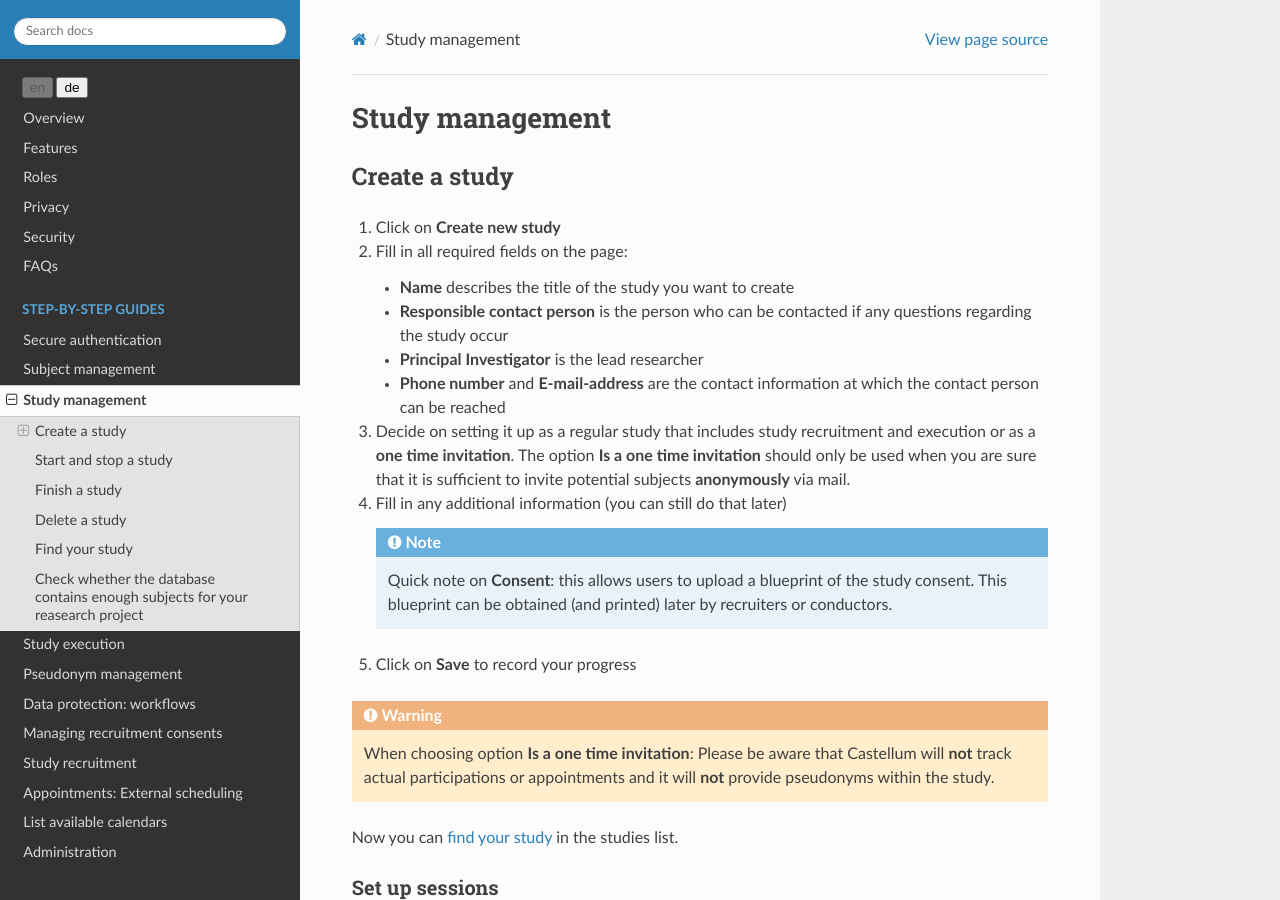
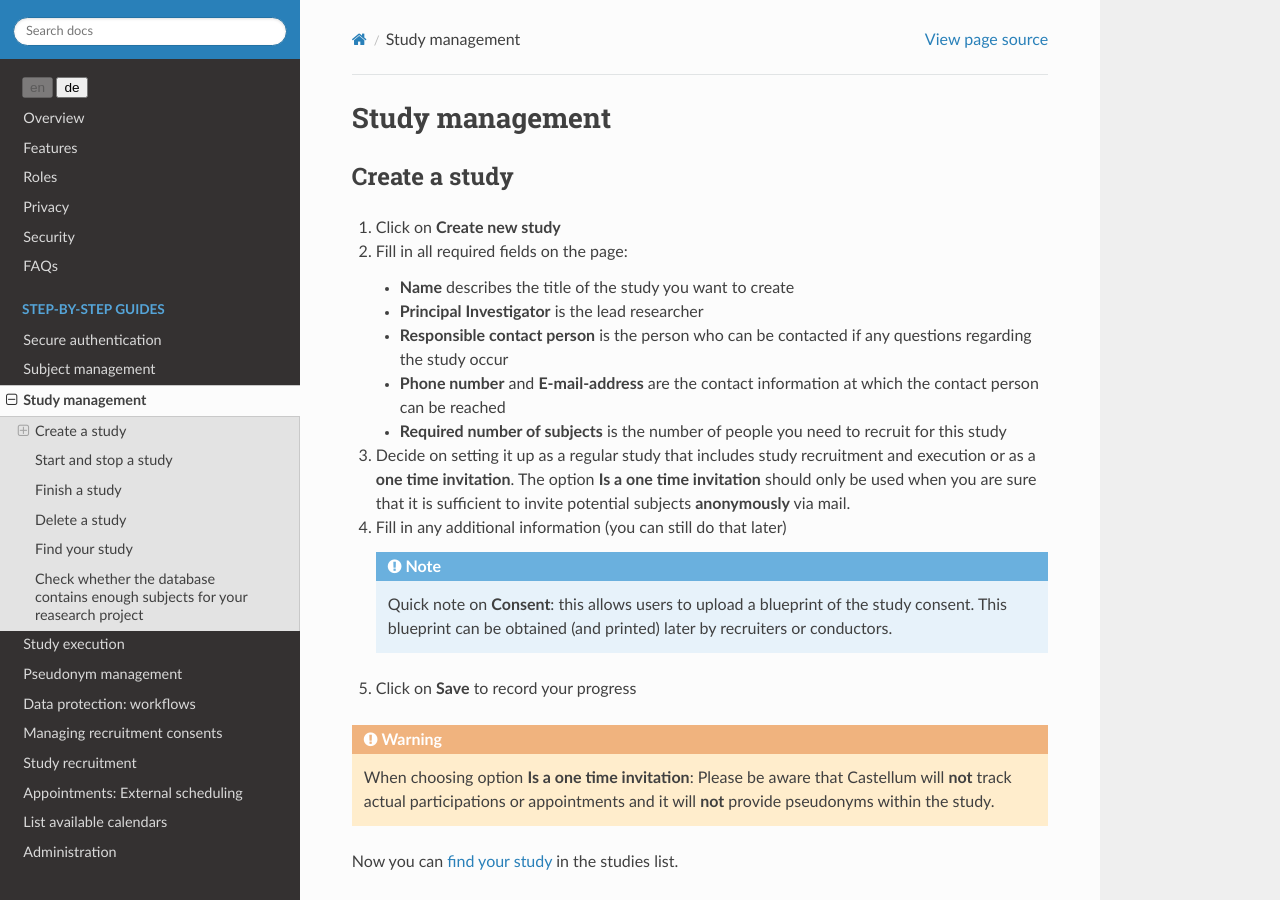
Before and after one commit to DouglasNeuroInformatics/castellum, a Sphinx documentation site: the page built from source/guides/study-management.rst, in a window 1280 px wide and 900 px high. Built offline with Sphinx 7.4.7 and the Read the Docs theme 2.0.0, drawn with Linux system fonts in a browser that asks for light colours.

Commit message:
adapt study create guide to new UI

```diff
--- a/source/guides/study-management.rst
+++ b/source/guides/study-management.rst
@@ -13,11 +13,13 @@ Create a study
 2.  Fill in all required fields on the page:
 
     -   **Name** describes the title of the study you want to create
+    -   **Principal Investigator** is the lead researcher
     -   **Responsible contact person** is the person who can be contacted if
         any questions regarding the study occur
-    -   **Principal Investigator** is the lead researcher
     -   **Phone number** and **E-mail-address** are the contact information at
         which the contact person can be reached
+    -   **Required number of subjects** is the number of people you need to
+        recruit for this study
 
 3.  Decide on setting it up as a regular study that includes study recruitment
     and execution or as a **one time invitation**. The option **Is a one time
```
